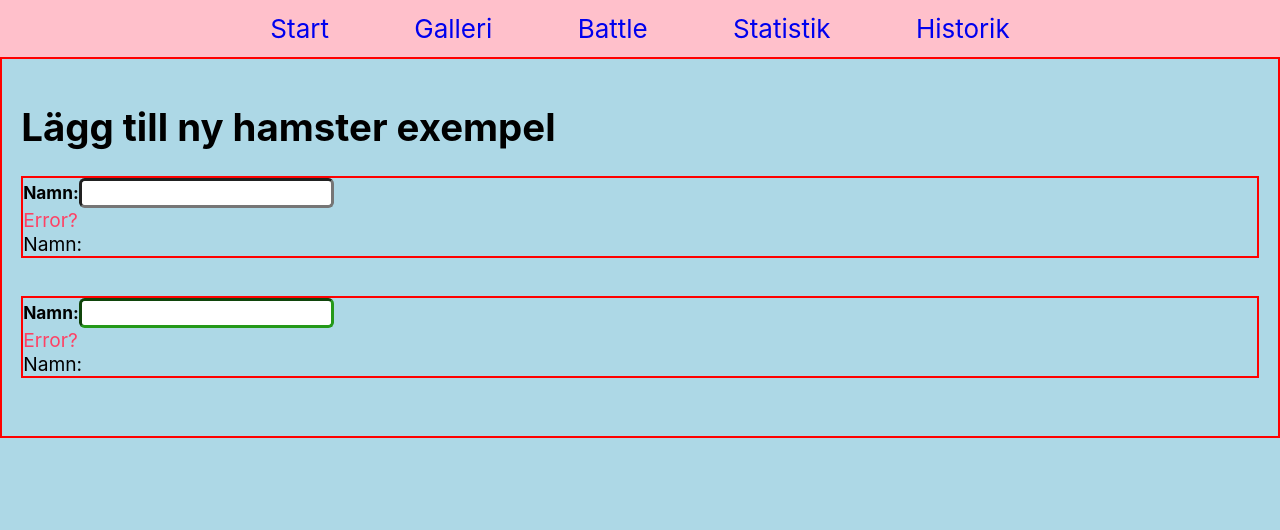
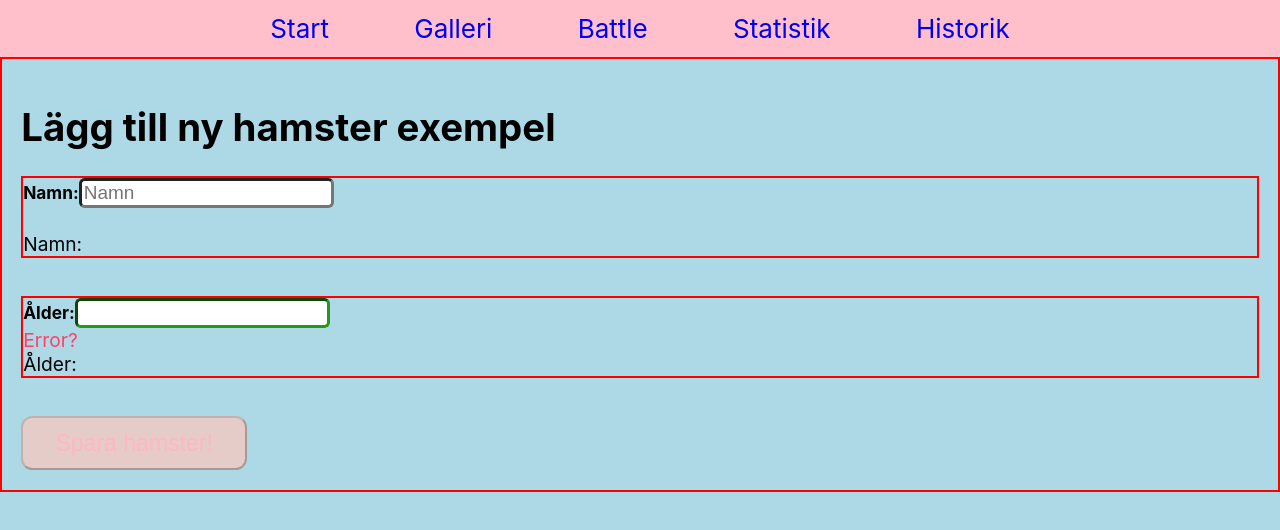
Before and after one commit to annikakubaj/hamsterwar-fullstack, a React (Create React App) app: page /historik in a window 1280 px wide. Shown: the top 530 px of the page. Built offline with nearby package versions, Linux system fonts and the light colour scheme.

Commit message:
Finished the first validation example

```diff
--- a/src/components/history/Form.css
+++ b/src/components/history/Form.css
@@ -53,3 +53,23 @@ section {
 .form .valid {
 	border-color: var(--valid-color);
 }
+
+.form button {
+	font-size: 1.2em;
+	border-radius: 0.5em;
+	padding: 0.5em 1.4em;
+	background-color: #aa98a9;
+	transition: all 1s;
+}
+
+.form button:hover {
+	cursor: pointer;
+	background-color: #ff43a4;
+	transform: translateY(-4px);
+
+}
+
+.form button:disabled {
+	background-color: #e5ccc9;
+	color: #ffb7c5;
+}
--- a/src/components/history/History.tsx
+++ b/src/components/history/History.tsx
@@ -8,11 +8,20 @@ const History = () => {
 	const [controlledText2, setControlledText2] = useState('')
 	const [nameTouched, setNameTouched] = useState(false)
 
-	let nameIsValid: boolean = (name !== '')
+	let nameIsValid: boolean = true
+	let nameErrorMessage: string = ''
+	if( name === '' ) {
+		nameIsValid = false
+		nameErrorMessage = 'Vänligen fyll i din hamsters namn'
+	}
+
 	let nameClass = ''
 	if ( nameTouched ) {
 		nameClass = (nameIsValid ? 'valid' : 'error')
 	}
+
+	let formIsInvalid = !nameIsValid
+
 
 	return (
 	<div className="form">
@@ -21,6 +30,7 @@ const History = () => {
 
 				<label> Namn:
 				<input
+				placeholder="Namn"
 				onBlur={() => setNameTouched(true)}
 				 onChange={event =>{
 					console.log('Controlled change', event.target.value);setName(event.target.value)
@@ -32,15 +42,16 @@ const History = () => {
 				className={nameClass}
 				/>
 				</label>
-				<div className= "message hidden">Error?</div>
+				{nameTouched ? <div className= "message hidden"> {nameErrorMessage} </div> : null}
+
 				<br/>
 				Namn: {controlledText}
 				</section>
 
 				<section>
 
-				<label> Namn:
-				<input className="valid" onChange={event =>{
+				<label> Ålder:
+				<input type="number" className="valid" onChange={event =>{
 					console.log('Controlled change', event.target.value);setName2(event.target.value)
 					 //toUpperCase fö rsta bokstaven
 					setControlledText2(event.target.value)
@@ -52,9 +63,11 @@ const History = () => {
 				</label>
 				<div className= "message hidden">Error?</div>
 				<br/>
-				Namn: {controlledText2}
+				Ålder: {controlledText2}
 				</section>
-
+			<div>
+				<button disabled={formIsInvalid}> Spara hamster! </button>
+			</div>
 
 	</div>
 )}
```
